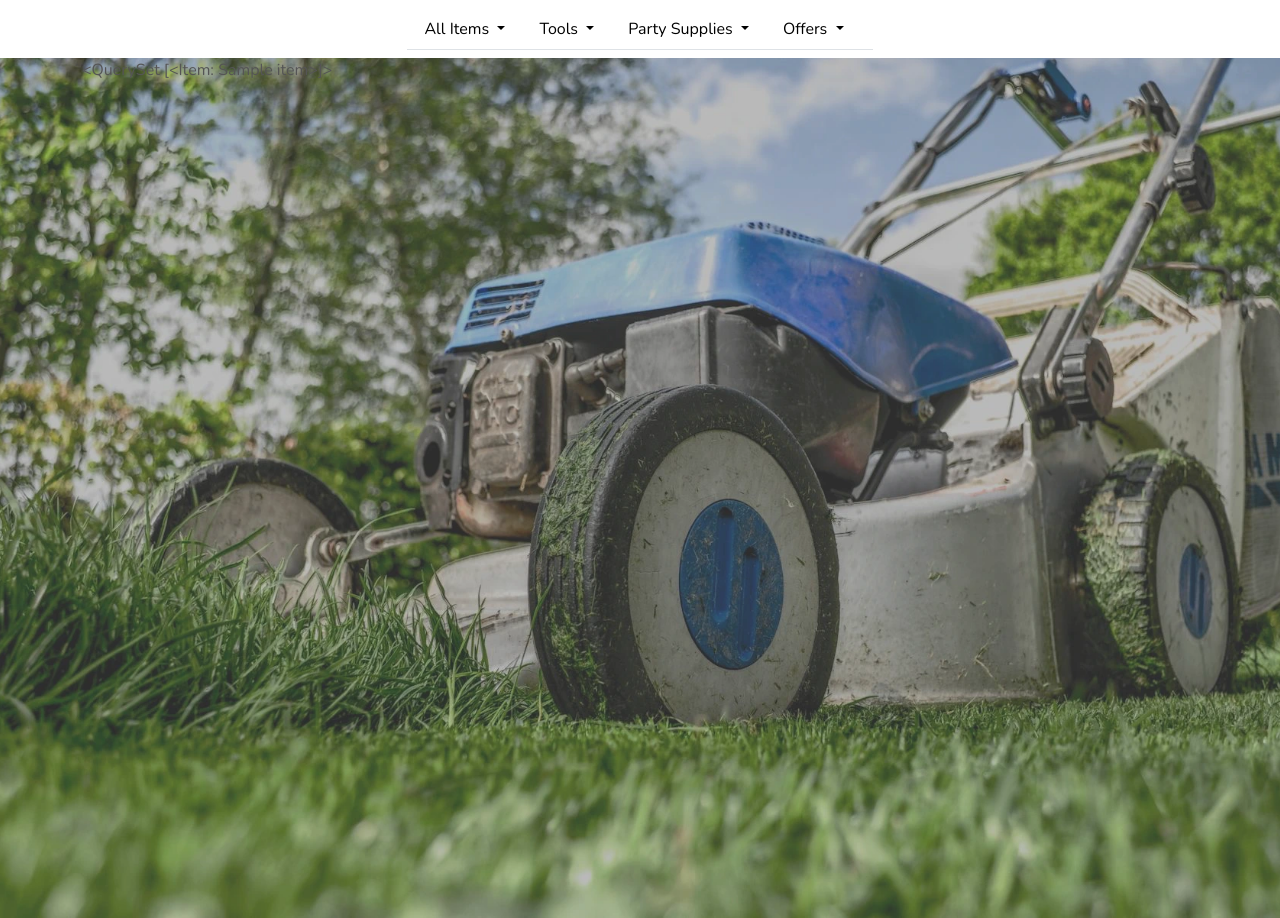
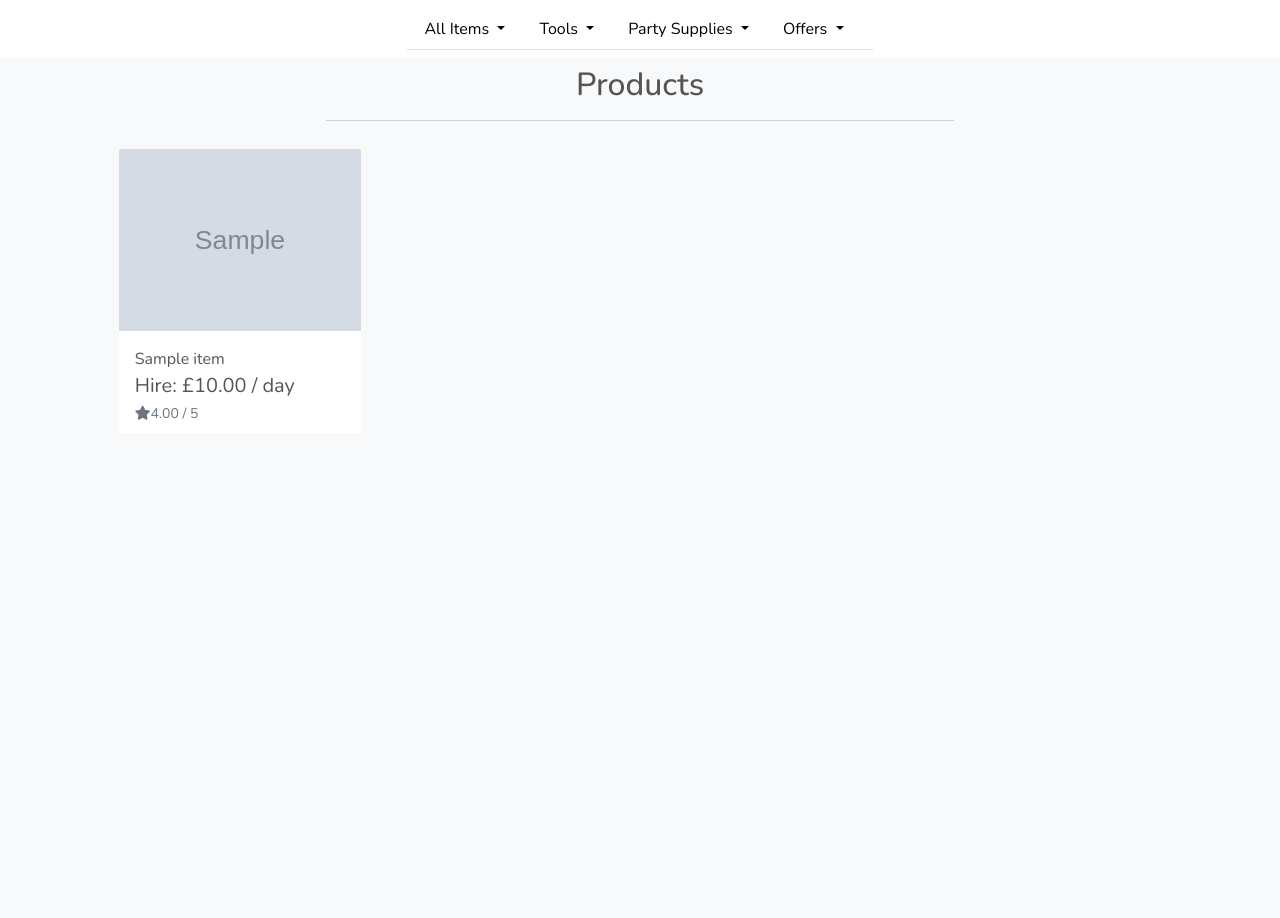
Before and after one commit to Mattds825/community-toolshed-store, a Django app: page /products/ in a window 1280 px wide. Shown: the part 56-974 px from the top of the page. Run offline with Django 5.2, Linux system fonts and the light colour scheme; tables that the repository leaves empty hold one stand-in row (values such as "Sample post"); grey boxes marked "Sample" are stand-in pictures; some libraries are stand-ins or nearby versions.

Commit message:
build basic layout for products template showing image, name, price and rating

```diff
--- a/products/templates/products/products.html
+++ b/products/templates/products/products.html
@@ -1,3 +1,11 @@
+<!--
+Created by Matthew G Da Silva 10/03/2025
+
+It is built around the base template of the CodeInsitute Boutique Ado project products template.
+
+This is the products template for the website. It contains the header, footer and the main content block.
+-->
+
 {% extends 'base.html' %}
 
 {% load static %}
@@ -11,11 +19,71 @@
 {% endblock %}
 
 {% block content %}
-   <div class="container">
-    <div class="row">
-        <div class="col">
-            {{ products }}
+   <div class="h-100 w-100 position-fixed bg-light">
+    <div class="container-fluid">
+        <div class="row">
+            <div class="col mx-auto text-center">
+                <h2 class="my-2">Products</h2>
+                <hr class="w-50 mb-3 mx-auto">
+            </div>
         </div>
-    </div>
+        <div class="row">
+            <div class="col-10 offset-1">
+                <div class="row mt-1 mb-2"></div>
+                <div class="row">
+                    {% for product in products %}
+                    <div class="col-sm-6 col-md-6 col-lg-4 col-xl-3">
+                        <div class="card h-100 border-0">
+                            {% if product.image %}
+                            <a href="">
+                                <img class="card-img-top img-fluid" src="{{ product.image.url }}" alt="{{ product.name }}">
+                            </a>
+                            {% else %}
+                            <a href="">
+                                <img class="card-img-top img-fluid" src="../../../media/placeholder.jpg" alt="{{ product.name }}">
+                            </a>
+                            {% endif %}
+                            <div class="card-body pb-0">
+                                <p class="mb-0 font-weight-bold">{{ product.name }}</p>
+                            </div>
+                            <div class="card-footer bg-white pt-0 border-0 text-left">
+                                <div class="row">
+                                    <div class="col">
+                                        <p class="lead mb-0 text-left font-weight-bold">Hire: £{{ product.price }} / day</p>
+                                        {% if product.rating %}
+                                            <small class="text-muted"><i class="fas fa-star mr-1"></i>{{ product.rating }} / 5</small>
+                                        {% else %}
+                                            <small class="text-muted">No Rating</small>
+                                        {% endif %}
+                                    </div>
+                                </div>
+                            </div>
+                        </div>
+                    </div>
+                    {% if forloop.counter|divisibleby:1 %}
+                        <div class="col-12 d-sm-none mb-5">
+                            <hr>
+                        </div>
+                    {% endif %}
+                    {% if forloop.counter|divisibleby:2 %}
+                        <div class="col-12 d-none d-sm-block d-md-block d-lg-none mb-5">
+                            <hr>
+                        </div>
+                    {% endif %}
+                    {% if forloop.counter|divisibleby:3 %}
+                        <div class="col-12 d-none d-lg-block d-xl-none mb-5">
+                            <hr>
+                        </div>
+                    {% endif %}
+                    {% if forloop.counter|divisibleby:4 %}
+                        <div class="col-12 d-none d-xl-block mb-5">
+                            <hr>
+                        </div>
+                    {% endif %}
+                    {% endfor %}
+                </div>
+            </div>
+        </div>
+       </div>
    </div>
 {% endblock %}
--- a/products/views.py
+++ b/products/views.py
@@ -10,9 +10,24 @@ def all_products(request):
     """
 
     products = Item.objects.all()
+    tools = Tool.objects.all()
+    party_items = PartyItem.objects.all()
+
+    # for each of the products, add the image to the product depending on the type of product
+    for product in products:
+        if product.type == 0:
+            product.image = product.tool.image
+            product.price = product.tool.price
+            product.rating = product.tool.rating
+        elif product.type == 1:
+            product.image = product.party_item.image
+            product.price = product.party_item.price
+            product.rating = product.party_item.rating
 
     context = {
         'products': products,
+        'tools': tools,
+        'party_items': party_items,
     }
 
     return render(request, 'products/products.html', context)
```
Also changed, not shown: static/css/base.css (line endings or trailing spaces).
